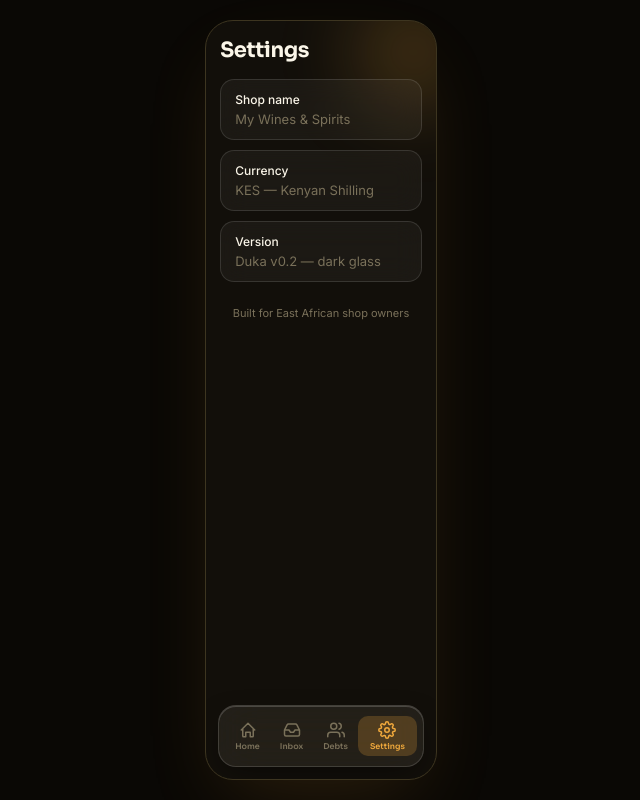
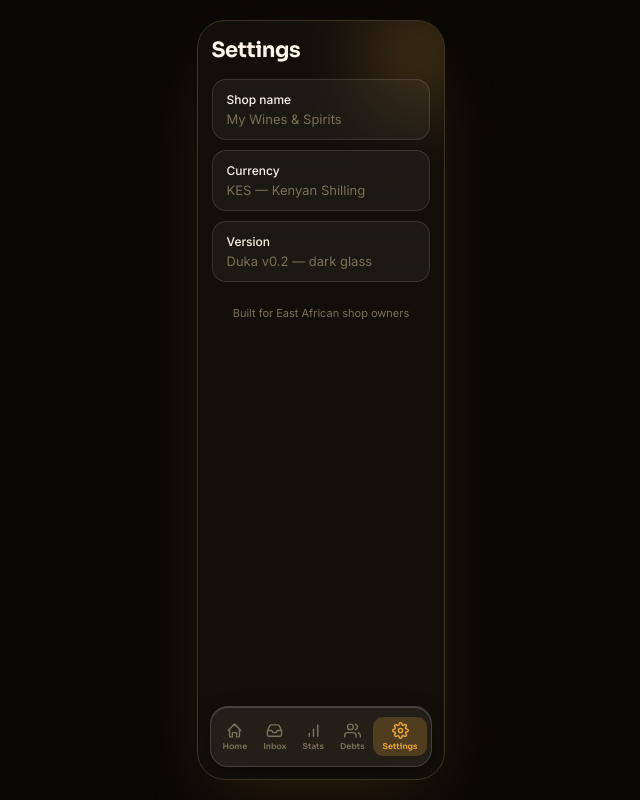
Before and after one commit to bred9702-svg/Duka-app-fin, a React (Vite) app: page /settings in a window 1280 px wide. Shown: the whole page, without its empty margins (319-959 px from the left). Built offline with nearby package versions, Linux system fonts and the light colour scheme; no server answers; the database is empty.

Commit message:
Update BottomNav.jsx

```diff
--- a/src/components/BottomNav.jsx
+++ b/src/components/BottomNav.jsx
@@ -5,6 +5,7 @@ import useAppStore from '../store/useAppStore'
 const TABS = [
   { id: 'home', path: '/', icon: 'home', label: 'Home' },
   { id: 'inbox', path: '/inbox', icon: 'inbox', label: 'Inbox' },
+  { id: 'analytics', path: '/analytics', icon: 'barChart', label: 'Stats' },
   { id: 'debts', path: '/debts', icon: 'users', label: 'Debts' },
   { id: 'settings', path: '/settings', icon: 'settings', label: 'Settings' },
 ]
@@ -16,71 +17,34 @@ export default function BottomNav() {
   const unclassifiedCount = transactions.filter((t) => !t.classified).length
 
   return (
-    <div
-      style={{
-        display: 'flex',
-        justifyContent: 'space-around',
-        alignItems: 'center',
-        margin: '0 12px 12px',
-        padding: '10px 6px',
+    <div style={{
+      display: 'flex', justifyContent: 'space-around', alignItems: 'center',
+      margin: '0 12px 12px', padding: '10px 4px',
       background: 'rgba(255,255,255,0.07)',
       backdropFilter: 'blur(22px) saturate(180%)',
       WebkitBackdropFilter: 'blur(22px) saturate(180%)',
       border: '1px solid rgba(255,255,255,0.14)',
       borderRadius: 18,
       boxShadow: '0 10px 30px -10px rgba(0,0,0,0.6), inset 0 1px 0 rgba(255,255,255,0.18)',
-        position: 'relative',
-        zIndex: 10,
-        flexShrink: 0,
-      }}
-    >
+      position: 'relative', zIndex: 10, flexShrink: 0,
+    }}>
       {TABS.map((tab) => {
         const active = location.pathname === tab.path
         return (
-          <div
-            key={tab.id}
-            onClick={() => navigate(tab.path)}
-            style={{
-              display: 'flex',
-              flexDirection: 'column',
-              alignItems: 'center',
-              gap: 2,
+          <div key={tab.id} onClick={() => navigate(tab.path)} style={{
+            display: 'flex', flexDirection: 'column', alignItems: 'center', gap: 2,
             cursor: 'pointer',
-              padding: active ? '5px 12px' : '5px 10px',
+            padding: active ? '5px 10px' : '5px 8px',
             background: active ? 'rgba(240,169,61,0.22)' : 'transparent',
-              borderRadius: 10,
-              transition: 'background .15s',
-            }}
-          >
+            borderRadius: 10, transition: 'background .15s',
+          }}>
             <div style={{ position: 'relative', display: 'inline-flex' }}>
-              <Icon
-                name={tab.icon}
-                size={18}
-                color={active ? '#F0A93D' : 'var(--text-low)'}
-              />
+              <Icon name={tab.icon} size={17} color={active ? '#F0A93D' : 'var(--text-low)'} />
               {tab.id === 'inbox' && unclassifiedCount > 0 && (
-                <span
-                  style={{
-                    position: 'absolute',
-                    top: -3,
-                    right: -5,
-                    width: 7,
-                    height: 7,
-                    background: '#FF6B5B',
-                    borderRadius: '50%',
-                    boxShadow: '0 0 6px rgba(255,107,91,0.7)',
-                  }}
-                />
+                <span style={{ position: 'absolute', top: -3, right: -5, width: 7, height: 7, background: '#FF6B5B', borderRadius: '50%', boxShadow: '0 0 6px rgba(255,107,91,0.7)' }} />
               )}
             </div>
-            <span
-              style={{
-                fontFamily: 'var(--font-display)',
-                fontSize: 8,
-                color: active ? '#F0A93D' : 'var(--text-low)',
-                fontWeight: 600,
-              }}
-            >
+            <span style={{ fontFamily: 'var(--font-display)', fontSize: 8, color: active ? '#F0A93D' : 'var(--text-low)', fontWeight: 600 }}>
               {tab.label}
             </span>
           </div>
```
Lines whose indentation alone changed are shown as unchanged.
